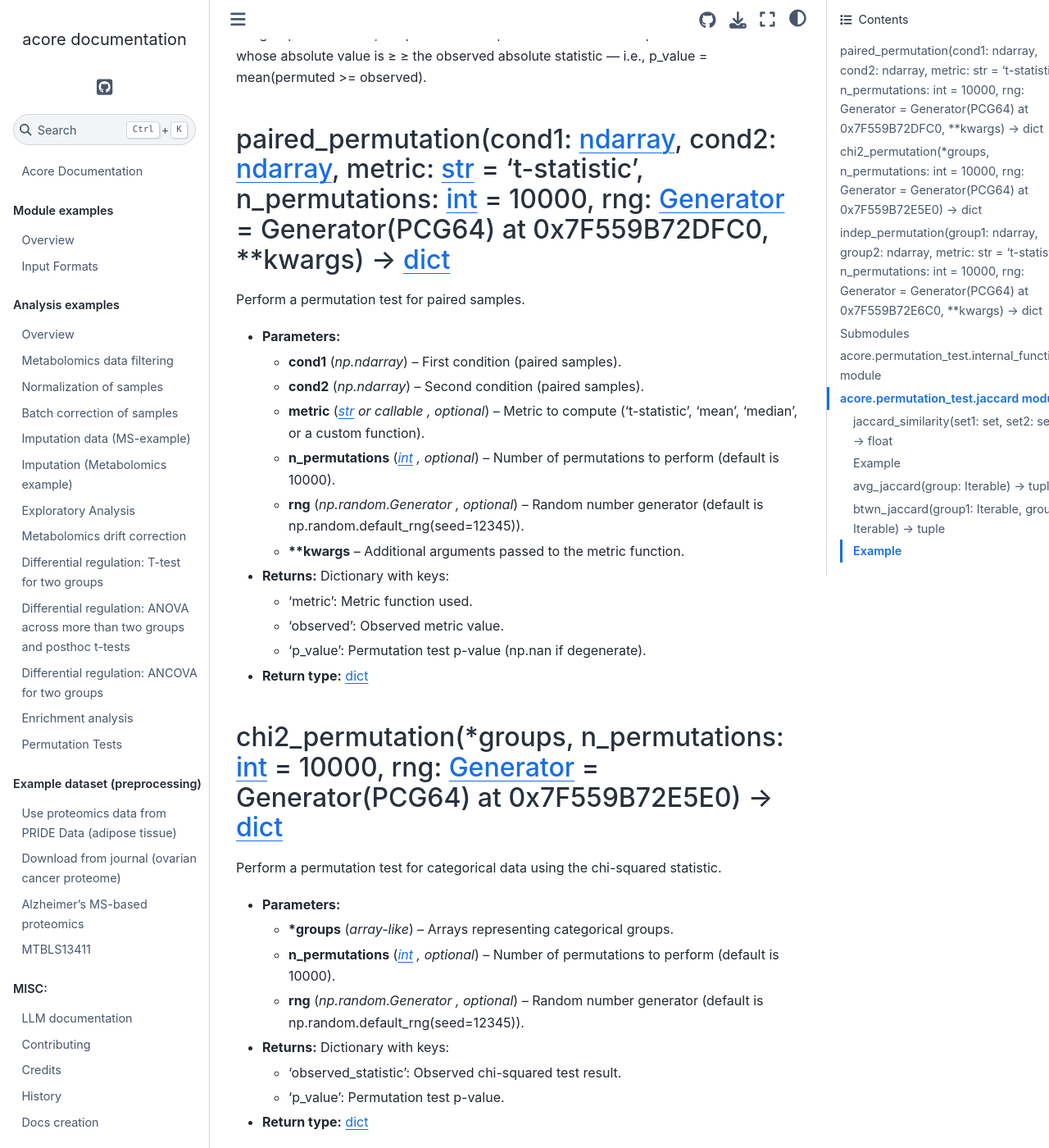
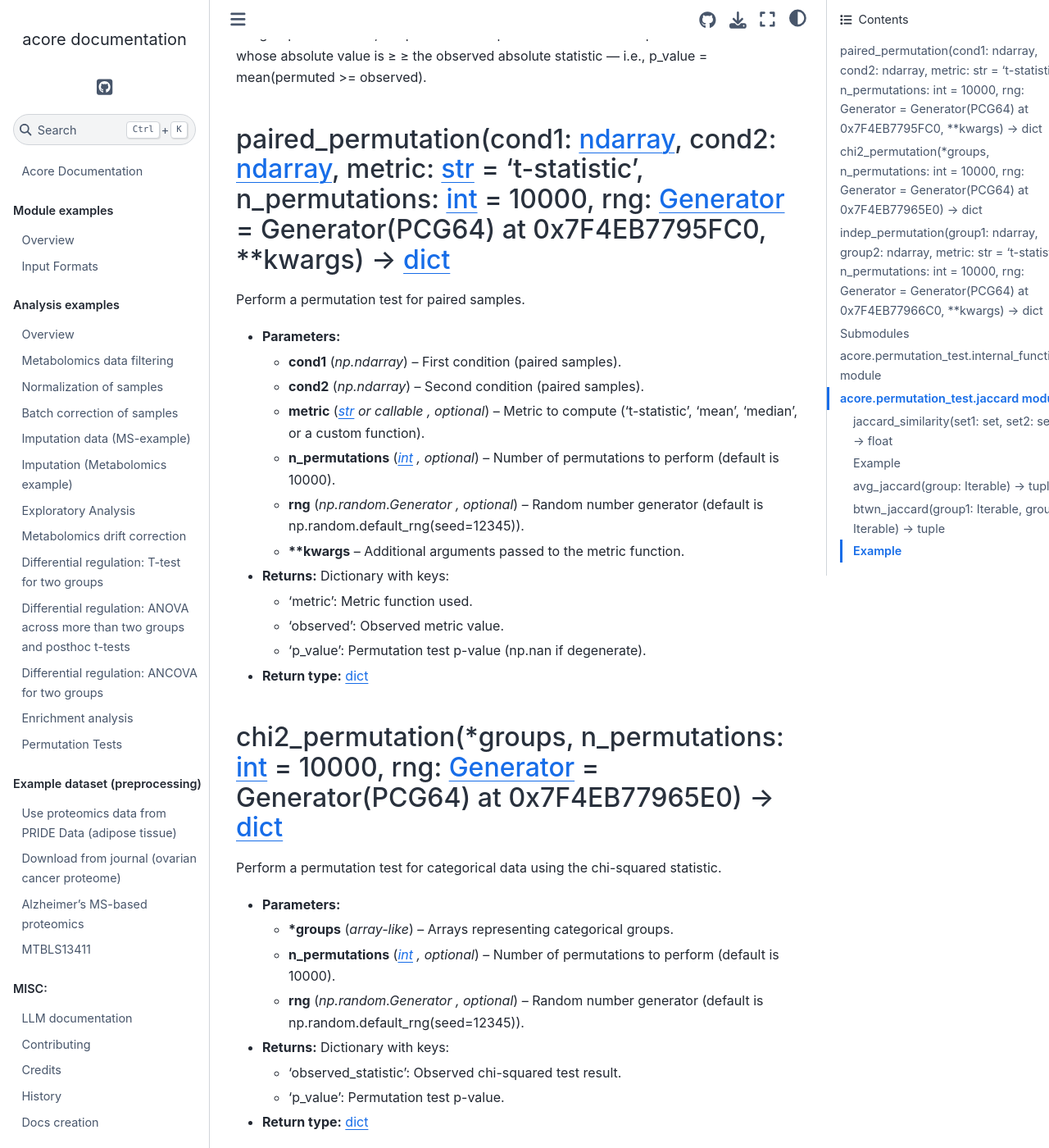
Before and after one commit to Multiomics-Analytics-Group/acore, a Sphinx documentation site: the page built from docs/markdown_ref/acore.permutation_test.md, in a window 1280 px wide and 1400 px high, scrolled down 1022 px. Shown: the whole window at 82% size. Built offline with Sphinx 7.4.7 and the Sphinx Book theme 1.1.4, drawn with Linux system fonts in a browser that asks for light colours; pages that are not in the unit, such as notebooks, are missing from menus; a script that is not in the unit is left out; some of the changed text lies outside the part shown.

Commit message:
docs: update markdown reference

```diff
--- a/docs/markdown_ref/acore.permutation_test.md
+++ b/docs/markdown_ref/acore.permutation_test.md
@@ -40,7 +40,7 @@ groups. In all three, the p-value is computed as the fraction of permuted statis
 absolute value is ≥ ≥ the observed absolute statistic — i.e., p_value = mean(permuted >=
 observed).
 
-### paired_permutation(cond1: [ndarray](https://numpy.org/doc/stable/reference/generated/numpy.ndarray.html#numpy.ndarray), cond2: [ndarray](https://numpy.org/doc/stable/reference/generated/numpy.ndarray.html#numpy.ndarray), metric: [str](https://docs.python.org/3/library/stdtypes.html#str) = 't-statistic', n_permutations: [int](https://docs.python.org/3/library/functions.html#int) = 10000, rng: [Generator](https://numpy.org/doc/stable/reference/random/generator.html#numpy.random.Generator) = Generator(PCG64) at 0x7F559B72DFC0, \*\*kwargs) → [dict](https://docs.python.org/3/library/stdtypes.html#dict)
+### paired_permutation(cond1: [ndarray](https://numpy.org/doc/stable/reference/generated/numpy.ndarray.html#numpy.ndarray), cond2: [ndarray](https://numpy.org/doc/stable/reference/generated/numpy.ndarray.html#numpy.ndarray), metric: [str](https://docs.python.org/3/library/stdtypes.html#str) = 't-statistic', n_permutations: [int](https://docs.python.org/3/library/functions.html#int) = 10000, rng: [Generator](https://numpy.org/doc/stable/reference/random/generator.html#numpy.random.Generator) = Generator(PCG64) at 0x7F4EB7795FC0, \*\*kwargs) → [dict](https://docs.python.org/3/library/stdtypes.html#dict)
 
 Perform a permutation test for paired samples.
 
@@ -59,7 +59,7 @@ Perform a permutation test for paired samples.
 * **Return type:**
   [dict](https://docs.python.org/3/library/stdtypes.html#dict)
 
-### chi2_permutation(\*groups, n_permutations: [int](https://docs.python.org/3/library/functions.html#int) = 10000, rng: [Generator](https://numpy.org/doc/stable/reference/random/generator.html#numpy.random.Generator) = Generator(PCG64) at 0x7F559B72E5E0) → [dict](https://docs.python.org/3/library/stdtypes.html#dict)
+### chi2_permutation(\*groups, n_permutations: [int](https://docs.python.org/3/library/functions.html#int) = 10000, rng: [Generator](https://numpy.org/doc/stable/reference/random/generator.html#numpy.random.Generator) = Generator(PCG64) at 0x7F4EB77965E0) → [dict](https://docs.python.org/3/library/stdtypes.html#dict)
 
 Perform a permutation test for categorical data using the chi-squared statistic.
 
@@ -74,7 +74,7 @@ Perform a permutation test for categorical data using the chi-squared statistic.
 * **Return type:**
   [dict](https://docs.python.org/3/library/stdtypes.html#dict)
 
-### indep_permutation(group1: [ndarray](https://numpy.org/doc/stable/reference/generated/numpy.ndarray.html#numpy.ndarray), group2: [ndarray](https://numpy.org/doc/stable/reference/generated/numpy.ndarray.html#numpy.ndarray), metric: [str](https://docs.python.org/3/library/stdtypes.html#str) = 't-statistic', n_permutations: [int](https://docs.python.org/3/library/functions.html#int) = 10000, rng: [Generator](https://numpy.org/doc/stable/reference/random/generator.html#numpy.random.Generator) = Generator(PCG64) at 0x7F559B72E6C0, \*\*kwargs) → [dict](https://docs.python.org/3/library/stdtypes.html#dict)
+### indep_permutation(group1: [ndarray](https://numpy.org/doc/stable/reference/generated/numpy.ndarray.html#numpy.ndarray), group2: [ndarray](https://numpy.org/doc/stable/reference/generated/numpy.ndarray.html#numpy.ndarray), metric: [str](https://docs.python.org/3/library/stdtypes.html#str) = 't-statistic', n_permutations: [int](https://docs.python.org/3/library/functions.html#int) = 10000, rng: [Generator](https://numpy.org/doc/stable/reference/random/generator.html#numpy.random.Generator) = Generator(PCG64) at 0x7F4EB77966C0, \*\*kwargs) → [dict](https://docs.python.org/3/library/stdtypes.html#dict)
 
 Perform a permutation test for independent samples.
 
```
